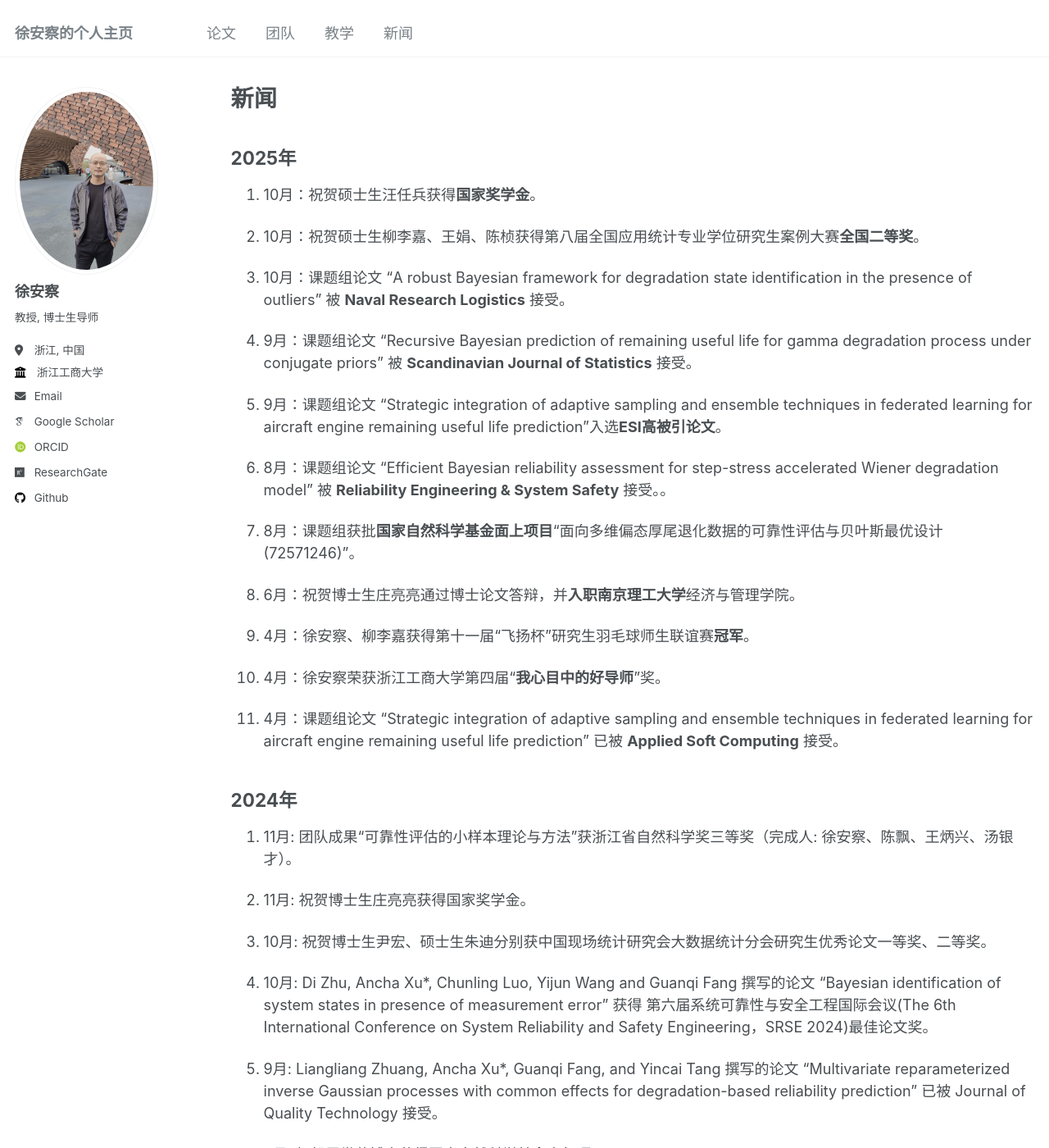
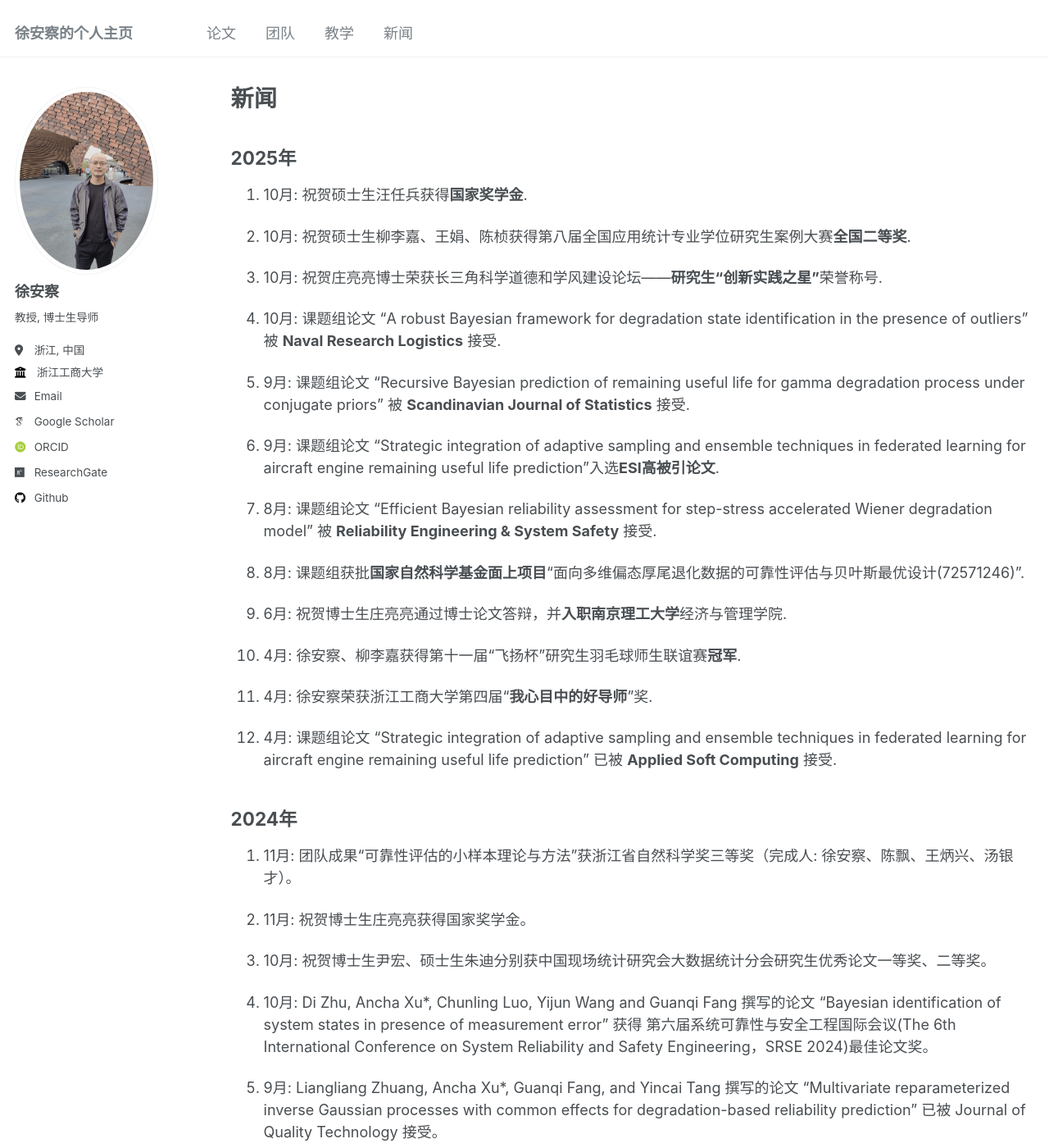
Before and after one commit to XU-ANCHA/XU-ANCHA.github.io, a Jekyll site: the page built from _pages/year-archive.md, in a window 1280 px wide and 1400 px high. Shown: the whole window at 82% size. Built offline with Jekyll 4.4.1, drawn with Linux system fonts in a browser that asks for light colours; some web fonts are replaced.

Commit message:
Update year-archive.md

```diff
--- a/_pages/year-archive.md
+++ b/_pages/year-archive.md
@@ -7,27 +7,29 @@ author_profile: true
 
 ## 2025年
 
-1. 10月：祝贺硕士生汪任兵获得**国家奖学金**。
+1. 10月: 祝贺硕士生汪任兵获得**国家奖学金**.
 
-1. 10月：祝贺硕士生柳李嘉、王娟、陈桢获得第八届全国应用统计专业学位研究生案例大赛**全国二等奖**。
+1. 10月: 祝贺硕士生柳李嘉、王娟、陈桢获得第八届全国应用统计专业学位研究生案例大赛**全国二等奖**.
 
-1. 10月：课题组论文 “A robust Bayesian framework for degradation state identification in the presence of outliers” 被 **Naval Research Logistics**  接受。
+1. 10月: 祝贺庄亮亮博士荣获长三角科学道德和学风建设论坛——**研究生“创新实践之星”**荣誉称号.
 
-1. 9月：课题组论文 “Recursive Bayesian prediction of remaining useful life for gamma degradation process under conjugate priors” 被 **Scandinavian Journal of Statistics** 接受。
+1. 10月: 课题组论文 “A robust Bayesian framework for degradation state identification in the presence of outliers” 被 **Naval Research Logistics**  接受.
 
-1. 9月：课题组论文 “Strategic integration of adaptive sampling and ensemble techniques in federated learning for aircraft engine remaining useful life prediction”入选**ESI高被引论文**。
+1. 9月: 课题组论文 “Recursive Bayesian prediction of remaining useful life for gamma degradation process under conjugate priors” 被 **Scandinavian Journal of Statistics** 接受.
 
-1. 8月：课题组论文 “Efficient Bayesian reliability assessment for step-stress accelerated Wiener degradation model” 被 **Reliability Engineering & System Safety** 接受。。
+1. 9月: 课题组论文 “Strategic integration of adaptive sampling and ensemble techniques in federated learning for aircraft engine remaining useful life prediction”入选**ESI高被引论文**.
 
-1. 8月：课题组获批**国家自然科学基金面上项目**“面向多维偏态厚尾退化数据的可靠性评估与贝叶斯最优设计(72571246)”。
+1. 8月: 课题组论文 “Efficient Bayesian reliability assessment for step-stress accelerated Wiener degradation model” 被 **Reliability Engineering & System Safety** 接受.
 
-1. 6月：祝贺博士生庄亮亮通过博士论文答辩，并**入职南京理工大学**经济与管理学院。
+1. 8月: 课题组获批**国家自然科学基金面上项目**“面向多维偏态厚尾退化数据的可靠性评估与贝叶斯最优设计(72571246)”.
 
-1. 4月：徐安察、柳李嘉获得第十一届“飞扬杯”研究生羽毛球师生联谊赛**冠军**。
+1. 6月: 祝贺博士生庄亮亮通过博士论文答辩，并**入职南京理工大学**经济与管理学院.
 
-1. 4月：徐安察荣获浙江工商大学第四届“**我心目中的好导师**”奖。
+1. 4月: 徐安察、柳李嘉获得第十一届“飞扬杯”研究生羽毛球师生联谊赛**冠军**.
 
-1. 4月：课题组论文 “Strategic integration of adaptive sampling and ensemble techniques in federated learning for aircraft engine remaining useful life prediction” 已被 **Applied Soft Computing** 接受。
+1. 4月: 徐安察荣获浙江工商大学第四届“**我心目中的好导师**”奖.
+
+1. 4月: 课题组论文 “Strategic integration of adaptive sampling and ensemble techniques in federated learning for aircraft engine remaining useful life prediction” 已被 **Applied Soft Computing** 接受.
 
 
 ## 2024年
```
